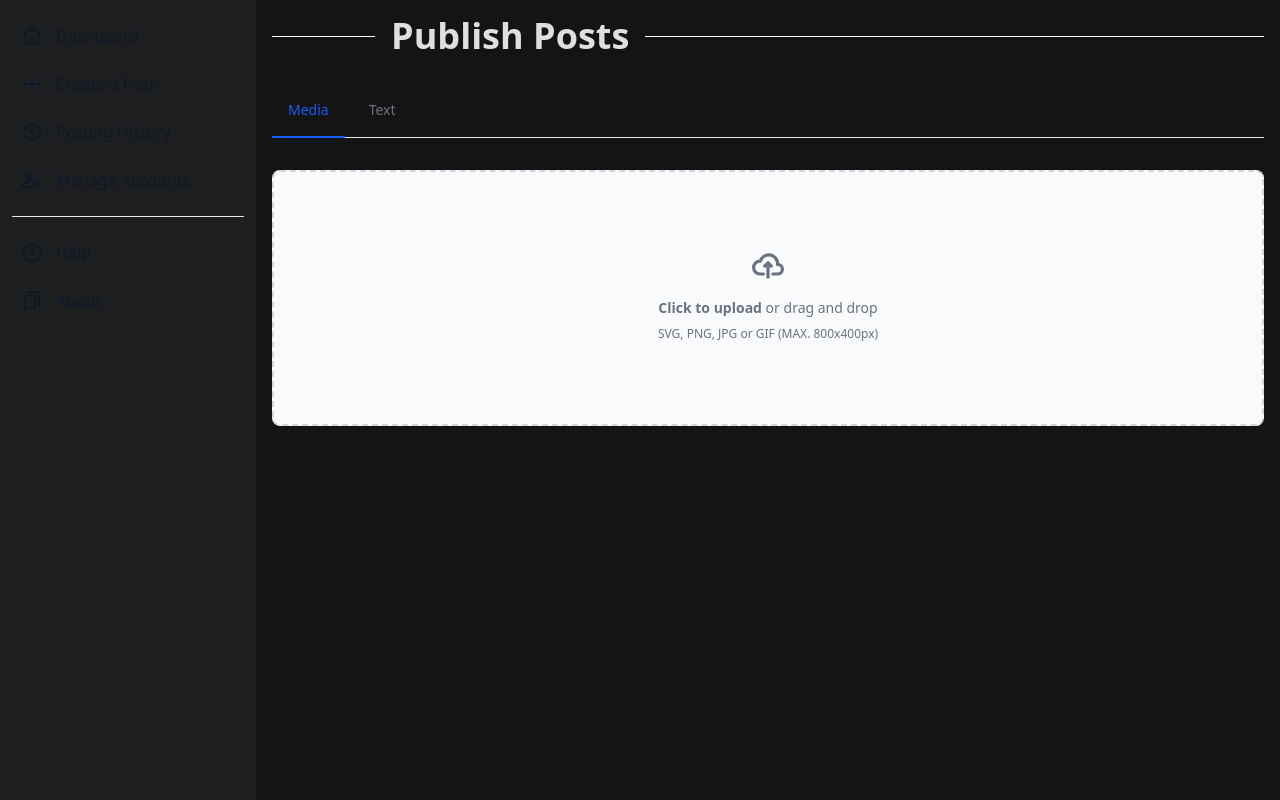
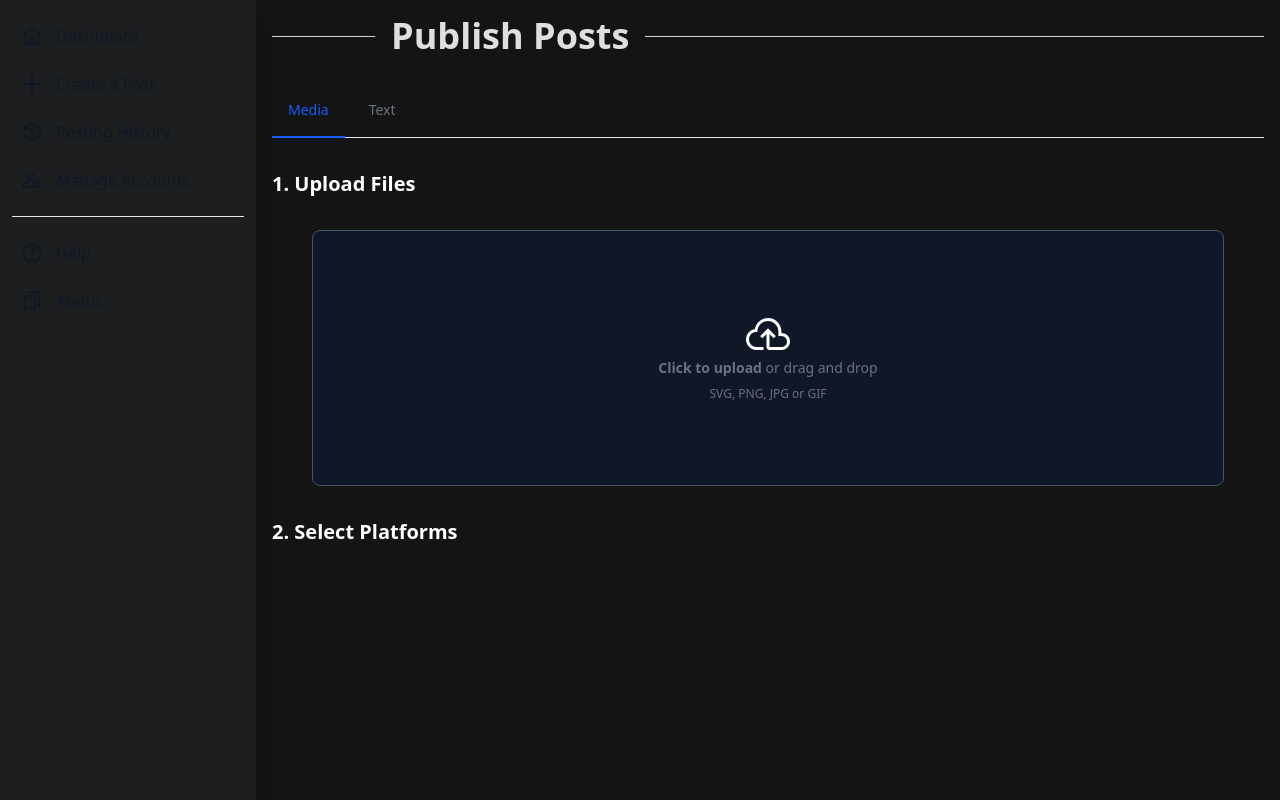
Before and after one commit to salam-07/SocialLink, a Flask app: page /create in a window 1280 px wide. Run offline with Flask 3, Linux system fonts and the light colour scheme.

Commit message:
Improve Visual Styling

```diff
--- a/sociallinkapp/templates/create_post.html
+++ b/sociallinkapp/templates/create_post.html
@@ -18,20 +18,17 @@
   </ul>
 </div>
 
+<h2 class="my-8 font-bold text-white text-xl">1. Upload Files</h2>
 <div id="media-upload" class="flex items-center justify-center w-full mt-8">
   <label for="dropzone-file"
-    class="flex flex-col items-center justify-center w-full h-64 border-2 border-gray-300 border-dashed rounded-lg cursor-pointer bg-gray-50 dark:hover:bg-gray-800 dark:bg-gray-700 hover:bg-gray-100 dark:border-gray-600 dark:hover:border-gray-500 dark:hover:bg-gray-600">
-    <div class="flex flex-col items-center justify-center pt-5 pb-6">
-      <svg class="w-8 h-8 mb-4 text-gray-500 dark:text-gray-400" aria-hidden="true" xmlns="http://www.w3.org/2000/svg"
-        fill="none" viewBox="0 0 20 16">
-        <path stroke="currentColor" stroke-linecap="round" stroke-linejoin="round" stroke-width="2"
-          d="M13 13h3a3 3 0 0 0 0-6h-.025A5.56 5.56 0 0 0 16 6.5 5.5 5.5 0 0 0 5.207 5.021C5.137 5.017 5.071 5 5 5a4 4 0 0 0 0 8h2.167M10 15V6m0 0L8 8m2-2 2 2" />
-      </svg>
+    class="flex flex-col items-center justify-center w-full h-64 border-1 border-gray-300 border mx-10 rounded-lg cursor-pointer bg-gray-50 dark:hover:bg-gray-800 bg-gray-900 hover:bg-gray-100 border-gray-600 hover:border-gray-500">
+    <div class="flex flex-col items-center justify-center pt-5 pb-6 text-white">
+      <i class=" material-symbols-outlined" style="font-size: xxx-large;">cloud_upload</i>
       <p class="mb-2 text-sm text-gray-500 dark:text-gray-400">
         <span class="font-semibold">Click to upload</span> or drag and drop
       </p>
       <p class="text-xs text-gray-500 dark:text-gray-400">
-        SVG, PNG, JPG or GIF (MAX. 800x400px)
+        SVG, PNG, JPG or GIF
       </p>
     </div>
     <input id="dropzone-file" type="file" class="hidden" />
@@ -40,14 +37,14 @@
 
 
 <form id="text-form" class="hidden mt-8">
-  <div class="w-full mb-4 border border-gray-200 rounded-lg bg-gray-50 dark:bg-gray-700 dark:border-gray-600">
-    <div class="px-4 py-2 bg-white rounded-t-lg dark:bg-gray-800">
+  <div class=" mb-4 mx-10 border rounded-lg bg-gray-900 border-gray-600">
+    <div class="px-4 py-2 rounded-t-lg bg-gray-900">
       <label for="comment" class="sr-only">Your Post</label>
-      <textarea id="comment" rows="4"
-        class="w-full px-0 text-sm text-gray-900 bg-white border-0 dark:bg-gray-800 focus:ring-0 dark:text-white dark:placeholder-gray-400"
+      <textarea id="comment" rows="6"
+        class="w-full px-0 text-sm text-gray-900 border-0 bg-gray-900 focus:ring-0 dark:text-white dark:placeholder-gray-400"
         placeholder="Write Text" required></textarea>
     </div>
-    <div class="flex items-center justify-between px-3 py-2 border-t dark:border-gray-600 border-gray-200">
+    <div class="flex items-center justify-between px-3 py-2">
       <button type="submit"
         class="inline-flex items-center py-2.5 px-4 text-xs font-medium text-center text-white bg-blue-700 rounded-lg focus:ring-4 focus:ring-blue-200 dark:focus:ring-blue-900 hover:bg-blue-800">
         Post
@@ -55,4 +52,6 @@
     </div>
   </div>
 </form>
+
+<h2 class="my-8 font-bold text-white text-xl">2. Select Platforms</h2>
 {% endblock %}
--- a/sociallinkapp/templates/layout.html
+++ b/sociallinkapp/templates/layout.html
@@ -23,9 +23,9 @@
   </button>
 
   <aside id="separator-sidebar"
-    class="fixed top-0 left-0 z-40 w-64 h-screen transition-transform -translate-x-full sm:translate-x-0"
+    class="shadow-xl fixed top-0 left-0 z-40 w-64 h-screen transition-transform -translate-x-full sm:translate-x-0"
     aria-label="Sidebar">
-    <div class="h-full px-3 py-4 overflow-y-auto nav-bg">
+    <div class="shadow-xl h-full px-3 py-4 overflow-y-auto nav-bg">
       <ul class="space-y-2 font-medium">
         <li>
           <a href="{{ url_for('home') }}"
@@ -82,9 +82,9 @@
   </aside>
   <div class="flex flex-col p-4 sm:ml-64 justify-between gap-7">
     <div class="flex items-center gap-4">
-      <div class="flex-1 h-px bg-white"></div>
+      <div class="flex-1 h-px bg-gray-300"></div>
       <h1 class="text-custom-primary text-4xl font-bold">{{ heading }}</h1>
-      <div class="flex-6 h-px bg-white"></div>
+      <div class="flex-6 h-px bg-gray-300"></div>
     </div>
     <div>{% block content %} {% endblock %}</div>
   </div>
```
Also changed, not shown: sociallinkapp/templates/landing.html (+4 -4 lines).
